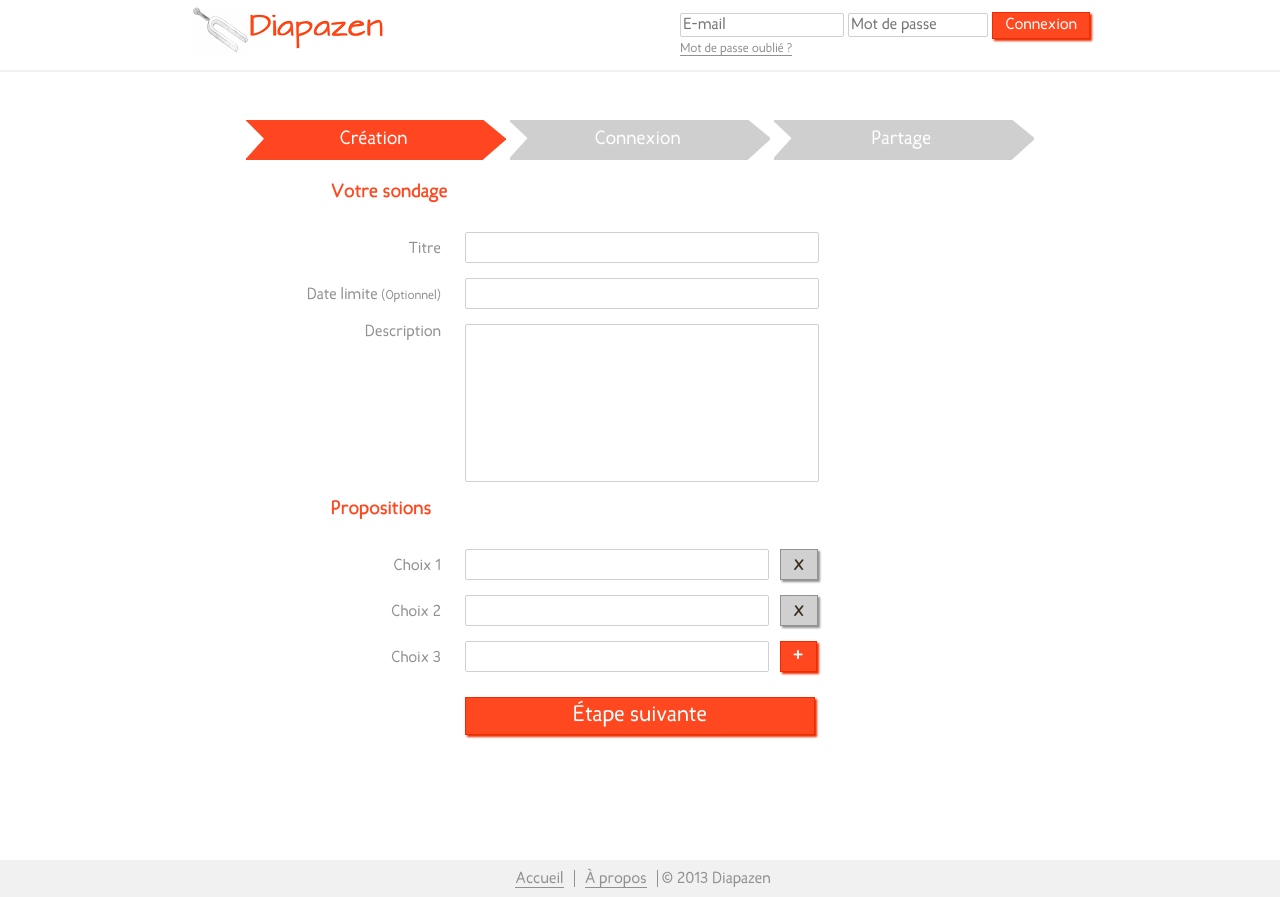
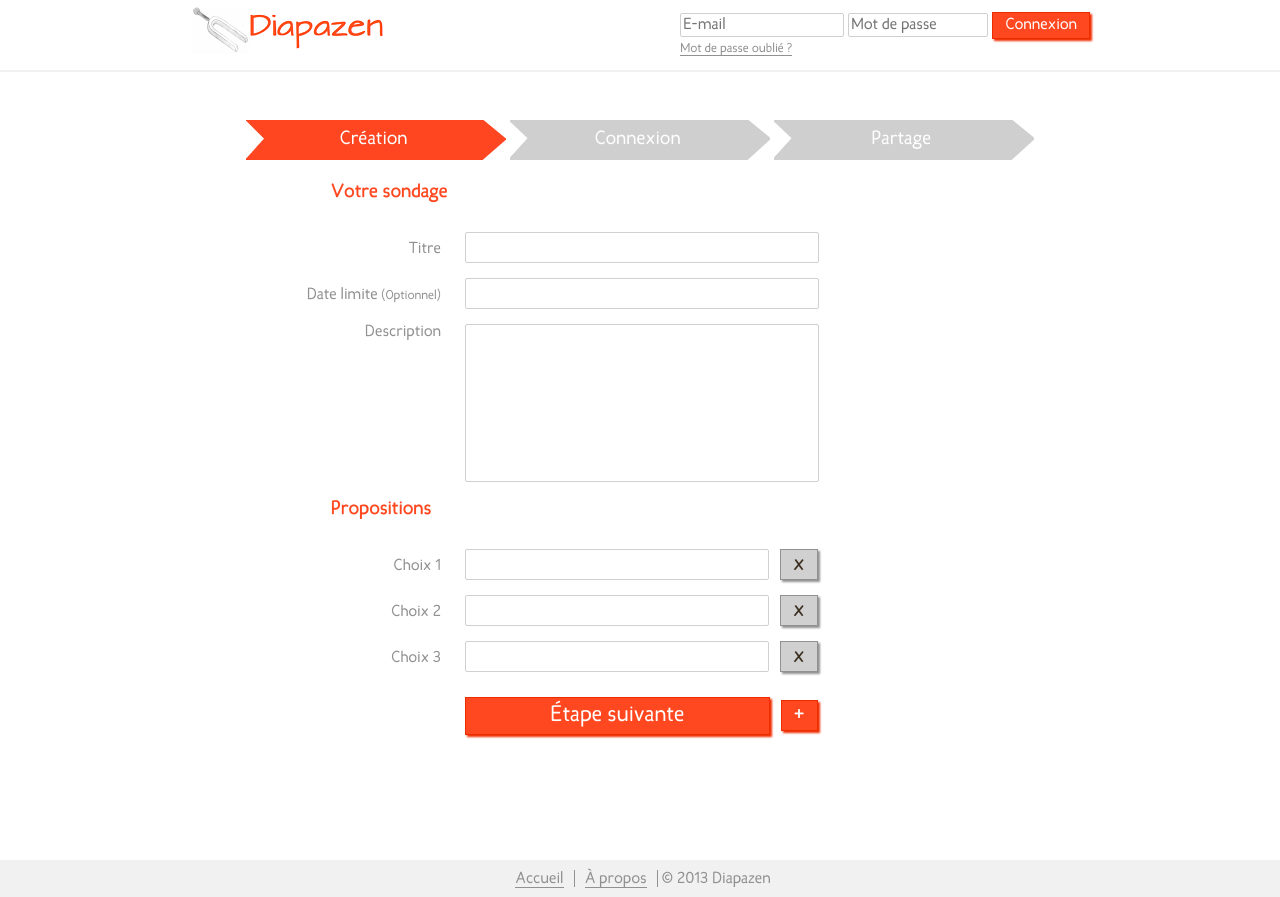
Before and after one commit to diapazen/diapazen, a PHP site: page /GitHub/poll/create in a window 1280 px wide. Run offline with PHP 8.4, Linux system fonts and the light colour scheme; some libraries are stand-ins or nearby versions.

Commit message:
Changement bouton ajout choix

```diff
--- a/app/view/css/style.css
+++ b/app/view/css/style.css
@@ -489,7 +489,12 @@ h1#result
 	margin-bottom: 15px;
 }
 
-#poll_creation_form .choice .grey_button, #poll_creation_form .choice .orange_button
+#poll_creation_form .choice .grey_button, #poll_creation_form #add_choice_button
 {
 	margin-left: 7px;
 }
+
+#poll_creation_form input[type="submit"]
+{
+	width: 305px;
+}
--- a/app/view/js/script.js
+++ b/app/view/js/script.js
@@ -45,19 +45,19 @@ function manageChoices(input)
 
 			// Le choix selectionné passe en grisé
 
-			input.className = 'grey_button';
-			input.innerHTML = 'x';
+			//input.className = 'grey_button';
+			//input.innerHTML = 'x';
 
 
 			// Ajout d'un champ de choix
 
-			choices = input.parentNode.parentNode;
+			choices = document.getElementById("choices");
 
 			choice = document.createElement("div");
 			choice.className = 'choice';
 			choice.innerHTML =	'<label for="" class="lbl_choice text" ></label>'
 								+' <input class="text_edit input_choice" id="" type="text" name="choices[]" /> '
-							  +	'<a class="orange_button" type="button" onclick="manageChoices(this);">+</a>';
+							  +	'<a class="grey_button" type="button" onclick="manageChoices(this);">x</a>';
 
 			choices.appendChild(choice);
 
--- a/app/view/php/pollCreation.php
+++ b/app/view/php/pollCreation.php
@@ -25,10 +25,11 @@
                     <div class="choice">
                         <label for="choix3" class="text lbl_choice">Choix 3</label>
                         <input class="text_edit input_choice" id="choix3" type="text" name="choices[]" value="" />
-                        <a class="orange_button" type="button" onclick="manageChoices(this);">+</a>
+                        <a class="grey_button" type="button" onclick="manageChoices(this);">x</a>
                     </div>
                 </div>
                 <input class="orange_button" type="submit" value="Étape suivante" />
+                <a class="orange_button" id="add_choice_button" type="button" onclick="manageChoices(this);">+</a>
             </form>
         </div>
 
```
